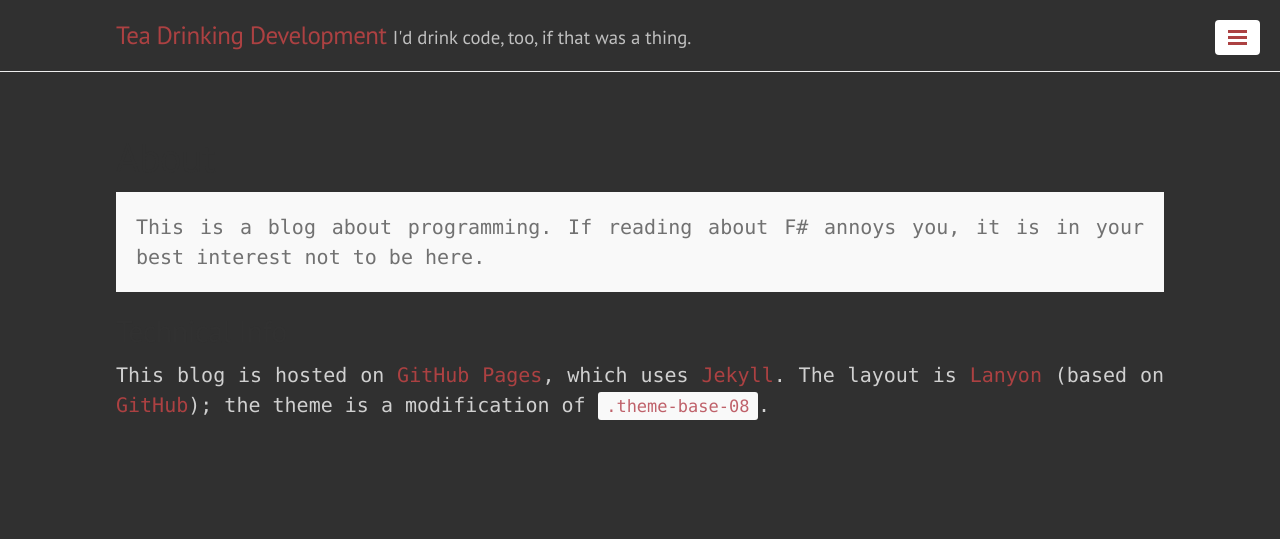
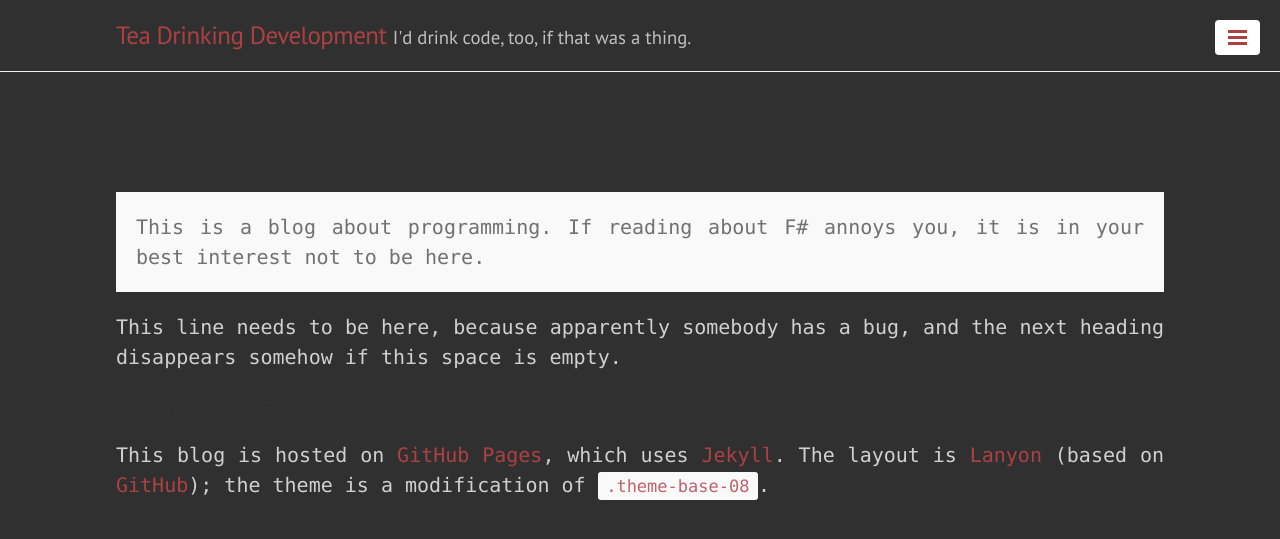
Before and after one commit to TeaDrivenDev/TeaDrivenDev.github.io, a Jekyll site: the page built from about.md, in a window 1280 px wide. Shown: the top 539 px of the page. Built offline with Jekyll 4.4.1, drawn with Linux system fonts in a browser that asks for light colours; Markdown is read by kramdown in place of the engine named in the settings.

Commit message:
About correction

```diff
--- a/about.md
+++ b/about.md
@@ -7,6 +7,8 @@ title: About
   This is a blog about programming. If reading about F# annoys you, it is in your best interest not to be here.
 </p>
 
+This line needs to be here, because apparently somebody has a bug, and the next heading disappears somehow if this space is empty.
+
 ## Technical Info
 
 This blog is hosted on [GitHub Pages](https://pages.github.com), which uses [Jekyll](http://jekyllrb.com). The layout is [Lanyon](http://lanyon.getpoole.com) (based on [GitHub](https://github.com/poole/poole)); the theme is a modification of `.theme-base-08`.
```
